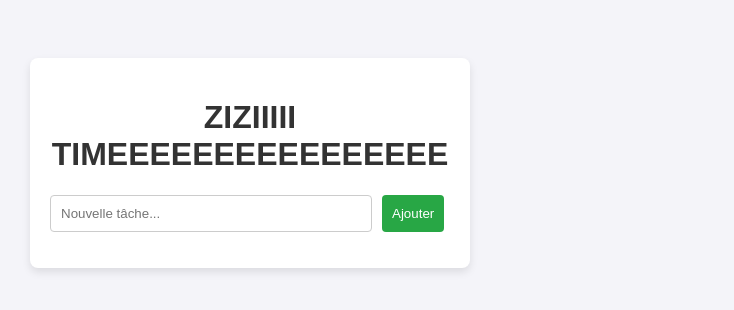
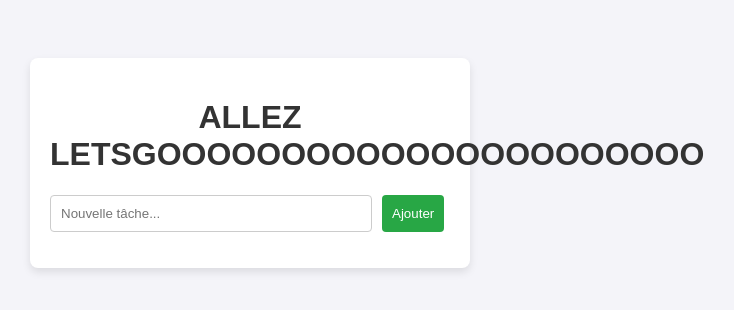
Before and after one commit to Mart1n-S/devOps_TodoList, a website: page public/index.html in a window 1280 px wide. Shown: the whole page, without its empty margins (390-1124 px from the left). Drawn offline with Linux system fonts and the light colour scheme; no server answers.

Commit message:
IL EST LHEURE

```diff
--- a/public/index.html
+++ b/public/index.html
@@ -65,7 +65,7 @@
 
 <body>
     <div class="container">
-        <h1>ZIZIIIII TIMEEEEEEEEEEEEEEEE </h1>
+        <h1>ALLEZ LETSGOOOOOOOOOOOOOOOOOOOOOO </h1>
         <div style="display: flex; gap: 10px;">
             <input type="text" id="taskInput" placeholder="Nouvelle tâche...">
             <button id="addBtn">Ajouter</button>
```
